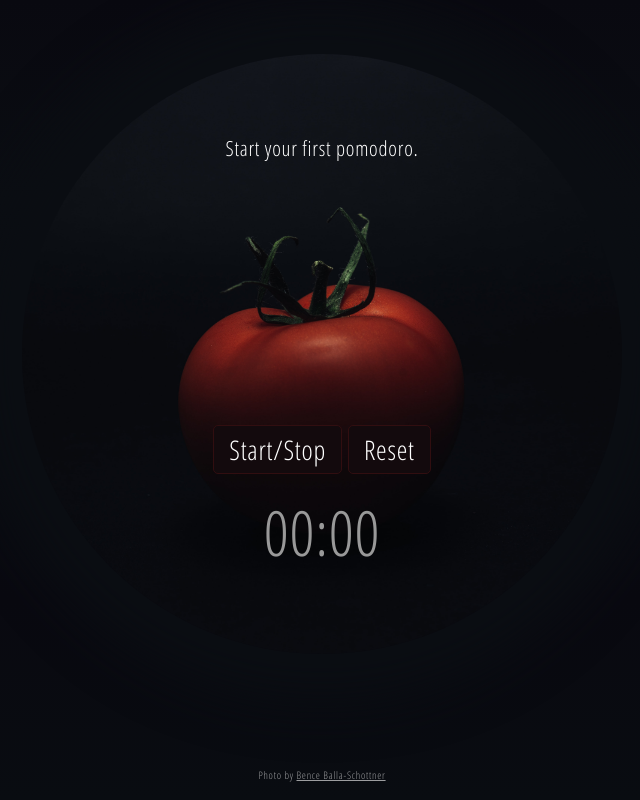
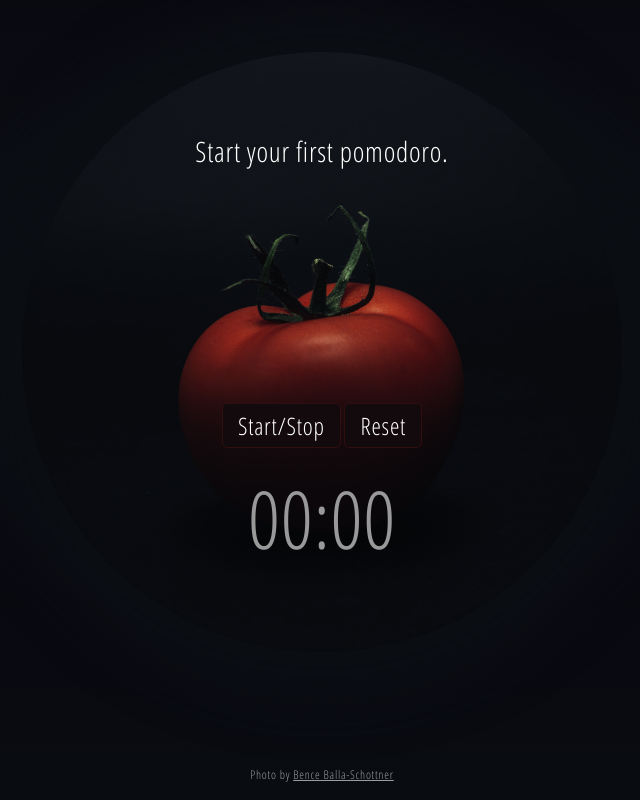
Before and after one commit to timsch3/PomodoroClock, a plain HTML site: page index.html in a window 1280 px wide. Shown: the whole page, without its empty margins (318-958 px from the left). Drawn offline with Linux system fonts and the light colour scheme.

Commit message:
adjusted font sizes

```diff
--- a/assets/css/style.css
+++ b/assets/css/style.css
@@ -6,7 +6,6 @@
     padding: 0;
     margin: 0;
     font-family: OSCL, sans-serif;
-    font-size: 1.3rem;
     letter-spacing: 0.75px;
     color: #fff;
 }
@@ -22,7 +21,7 @@ body {
 }
 
 #messageOutput {
-    font-size: 1rem;
+    font-size: 1.75rem;
     text-align: right;
     padding-top: 10vh;
 }
@@ -45,6 +44,7 @@ body {
     padding-bottom: 10vh;
 }
 input[type="button"] {
+    font-size: 1.5rem;
     background-color: #130A0D;
     border: 1px solid #310E10;
     padding: 5px 15px;
@@ -68,13 +68,13 @@ input[type="button"]:active {
     transform: scale(0.95);
 }
 #timerOutput {
-    font-size: 3rem;
+    font-size: 5rem;
     color: #999;
 }
 
 p, a {
     margin: 5vmax 0 15px 0;
-    font-size: 0.5rem;
+    font-size: 0.75rem;
     color: #ffffff99;
     transition: 0.1s;
 }
```
